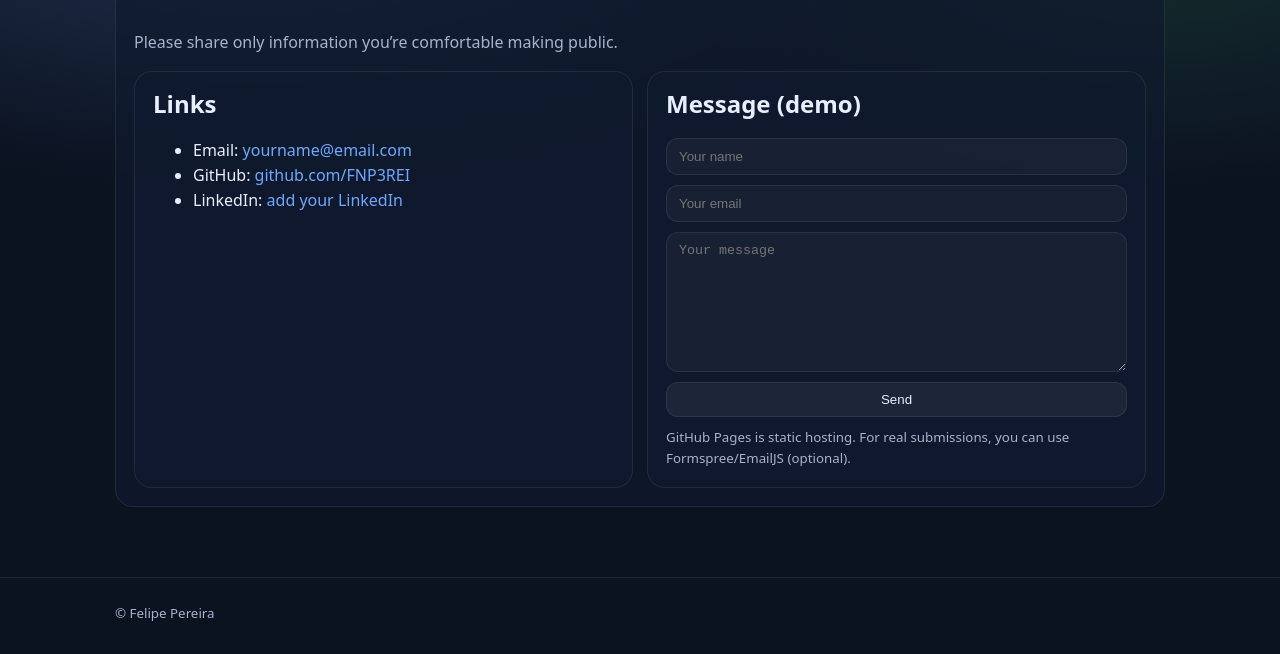
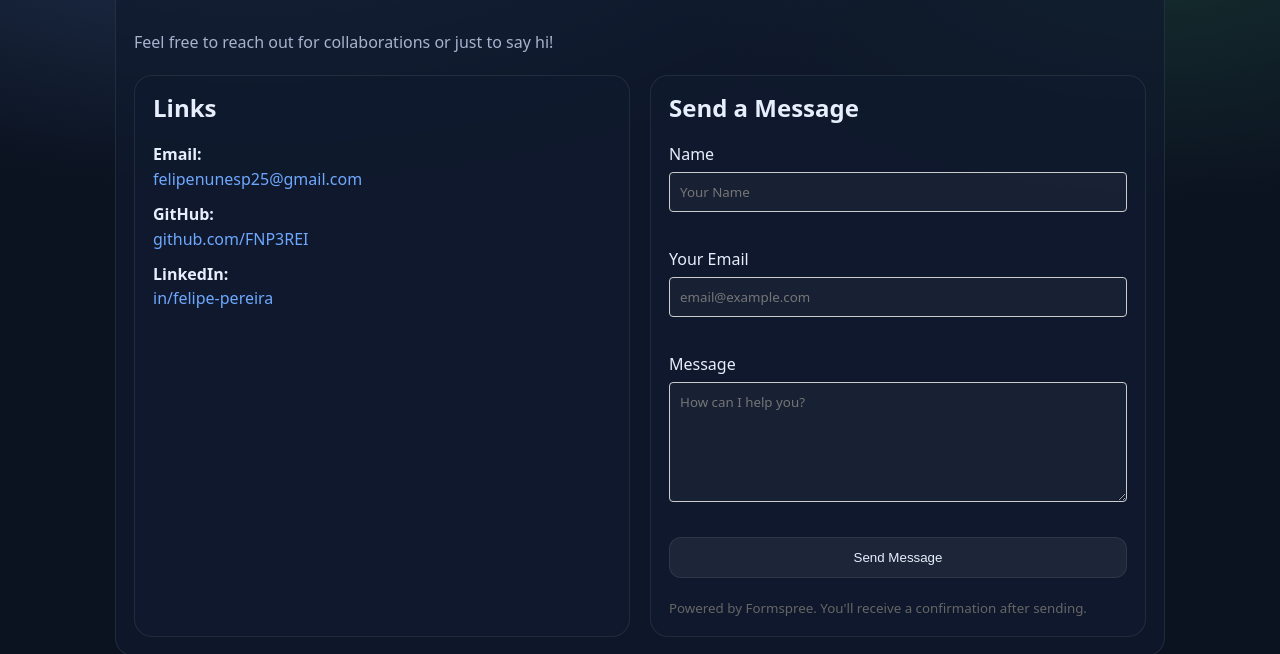
Before and after one commit to FNP3REI/FNP3REI, a plain HTML site: page contact.html in a window 1280 px wide. Shown: the part 167-821 px from the top of the page. Drawn offline with Linux system fonts and the light colour scheme; a script that the page names is missing.

Commit message:
Updated Contact page

```diff
--- a/contact.html
+++ b/contact.html
@@ -4,8 +4,22 @@
   <meta charset="utf-8" />
   <meta name="viewport" content="width=device-width,initial-scale=1" />
   <title>Contact | Felipe Pereira</title>
-  <meta name="description" content="Contact Felipe Pereira: links and message form (demo)." />
+  <meta name="description" content="Contact Felipe Pereira: links and functional message form." />
   <link rel="stylesheet" href="assets/css/style.css" />
+  <style>
+    /* Ajustes rápidos para o formulário */
+    form input, form textarea {
+      width: 100%;
+      margin-bottom: 10px;
+      padding: 10px;
+      border: 1px solid #ccc;
+      border-radius: 4px;
+      display: block;
+      font-family: inherit;
+    }
+    form textarea { min-height: 100px; resize: vertical; }
+    .btn { cursor: pointer; width: 100%; }
+  </style>
 </head>
 <body>
   <header>
@@ -29,31 +43,65 @@
     <section class="card" aria-label="Contact">
       <h1>Contact</h1>
       <p class="subtitle">
-        Please share only information you’re comfortable making public.
+        Feel free to reach out for collaborations or just to say hi!
       </p>
 
-      <div class="grid" style="grid-template-columns: 1fr 1fr; margin-top: 12px;">
+      <div class="grid" style="grid-template-columns: 1fr 1fr; gap: 20px; margin-top: 20px;">
         <div class="card">
           <h2>Links</h2>
-          <ul>
-            <li>Email: <a href="mailto:yourname@email.com">yourname@email.com</a></li>
-            <li>GitHub: <a href="https://github.com/FNP3REI" target="_blank" rel="noreferrer">github.com/FNP3REI</a></li>
-            <li>LinkedIn: <a href="#" target="_blank" rel="noreferrer">add your LinkedIn</a></li>
+          <ul style="list-style: none; padding: 0;">
+            <li style="margin-bottom: 10px;">
+              <strong>Email:</strong><br>
+              <a href="mailto:felipenunesp25@gmail.com">felipenunesp25@gmail.com</a>
+            </li>
+            <li style="margin-bottom: 10px;">
+              <strong>GitHub:</strong><br>
+              <a href="https://github.com/FNP3REI" target="_blank" rel="noreferrer">github.com/FNP3REI</a>
+            </li>
+            <li style="margin-bottom: 10px;">
+              <strong>LinkedIn:</strong><br>
+              <a href="https://www.linkedin.com/in/felipe-pereira-316176104/" target="_blank" rel="noreferrer">in/felipe-pereira</a>
+            </li>
           </ul>
         </div>
 
         <div class="card">
-          <h2>Message (demo)</h2>
-          <form onsubmit="event.preventDefault(); alert('Demo form only. Please use the links on the left to contact me.');">
-            <input type="text" name="name" placeholder="Your name" required />
-            <input type="email" name="email" placeholder="Your email" required />
-            <textarea name="message" placeholder="Your message" required></textarea>
-            <button class="btn" type="submit">Send</button>
-            <small class="help">
-              GitHub Pages is static hosting. For real submissions, you can use Formspree/EmailJS (optional).
-            </small>
-          </form>
-        </div>
+  <h2>Send a Message</h2>
+
+  <form action="https://formspree.io/f/mvzbnlbw" method="POST">
+
+    <div style="margin-bottom: 15px;">
+      <label for="name" style="display: block; margin-bottom: 5px;">Name</label>
+      <input type="text" name="name" id="name" placeholder="Your Name" required
+             style="width: 100%; padding: 10px; border-radius: 4px; border: 1px solid #ccc;">
+    </div>
+
+    <div style="margin-bottom: 15px;">
+      <label for="email" style="display: block; margin-bottom: 5px;">Your Email</label>
+      <input type="email" name="email" id="email" placeholder="email@example.com" required
+             style="width: 100%; padding: 10px; border-radius: 4px; border: 1px solid #ccc;">
+    </div>
+
+    <div style="margin-bottom: 15px;">
+      <label for="message" style="display: block; margin-bottom: 5px;">Message</label>
+      <textarea name="message" id="message" placeholder="How can I help you?" required
+                style="width: 100%; padding: 10px; border-radius: 4px; border: 1px solid #ccc; min-height: 120px;"></textarea>
+    </div>
+
+    <!-- Remark to Identify messages sent through Github Contact page -->
+    <input type="hidden" name="_subject" value="New contact from Github Portfolio!">
+    <input type="text" name="_gotcha" style="display:none">
+
+    <button class="btn" type="submit" style="width: 100%; padding: 12px; cursor: pointer;">
+      Send Message
+    </button>
+
+    <small class="help" style="display: block; margin-top: 10px; color: #666;">
+      Powered by Formspree. You'll receive a confirmation after sending.
+    </small>
+  </form>
+</div>
+
       </div>
     </section>
   </main>
```
